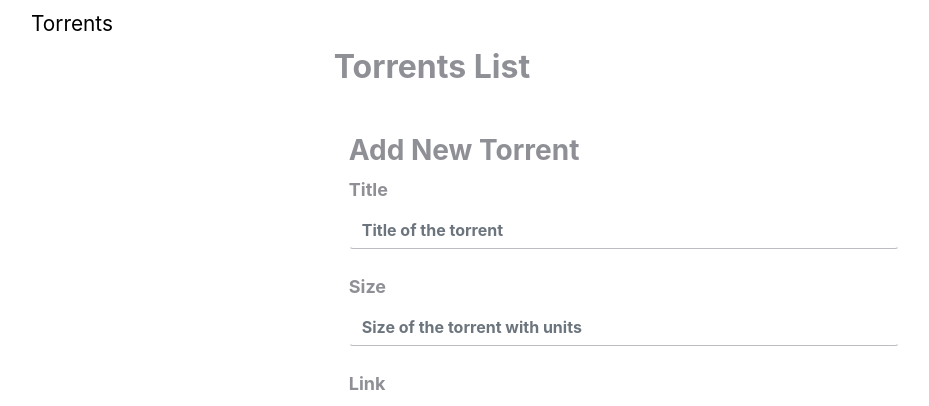
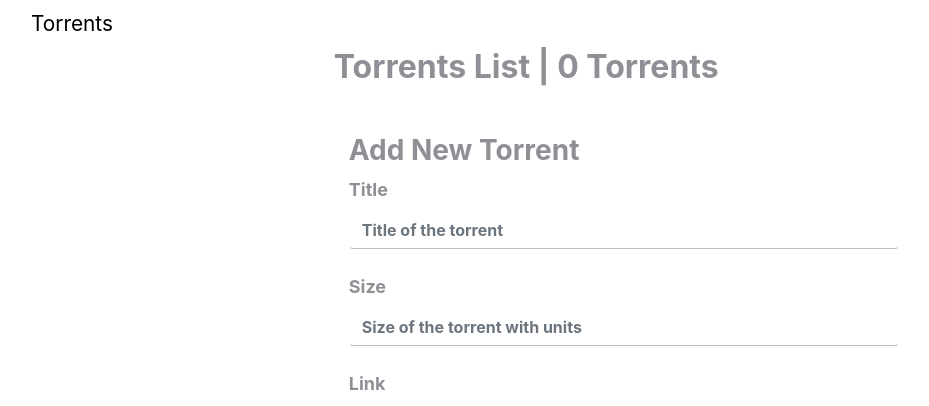
Before and after one commit to hirusha-adi/GifGang-Data, a Flask app: page / in a window 1280 px wide. Shown: the top 406 px of the page, without its empty margins (5-934 px from the left). Run offline with Flask 2, Linux system fonts and the light colour scheme; some libraries are stand-ins or nearby versions.

Commit message:
show current amount of torrents

```diff
--- a/app.py
+++ b/app.py
@@ -2,7 +2,6 @@ from flask import Flask, redirect, render_template, request, url_for
 import os
 import json
 
-from pyrsistent import T
 
 torrents_json_file_name = os.path.join(os.getcwd(), "GifGang", "torrents.json")
 
@@ -53,9 +52,12 @@ def torrents_add_post():
 
 @app.route("/")
 def torrents():
+    with open(torrents_json_file_name, "r", encoding="utf-8") as _file:
+        data = json.load(_file)
     return render_template(
         "settings.html",
-        show_torrents_form=True
+        show_torrents_form=True,
+        all_elems=len(data)
     )
 
 
--- a/templates/settings.html
+++ b/templates/settings.html
@@ -10,7 +10,7 @@
 <div class="container content clear-fix">
 
     <!-- Topic -->
-    <h2 class="mt-5 mb-5">Torrents List</h2>
+    <h2 class="mt-5 mb-5">Torrents List | {{ all_elems }} Torrents </h2>
 
     <div class="row" style="height:100%">
 
```
